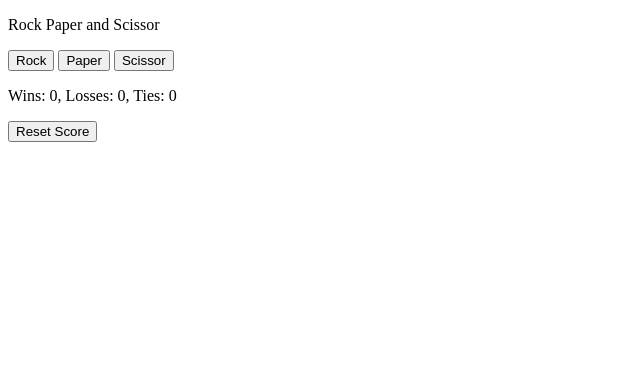
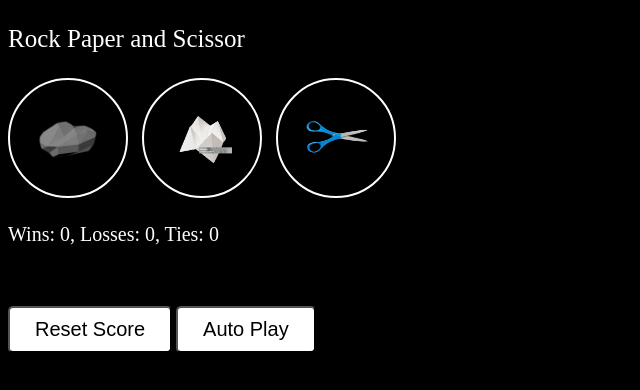
Before and after one commit to elijah571/rock-paper-scissor_game, a plain HTML site: page index.html in a window 1280 px wide. Shown: the whole page, without its empty margins (0-640 px from the left). Drawn offline with Linux system fonts and the light colour scheme.

Commit message:
added styles to the html elements.

```diff
--- a/app.js
+++ b/app.js
@@ -44,10 +44,21 @@ function playGame(playerMove) {
     }
     localStorage.setItem('score', JSON.stringify(score));
     updateScore();
-    document.querySelector('.js-moves').innerHTML = `You pick ${playerMove} and Computer Picked ${computerMove}`;
+    document.querySelector('.js-moves')
+        .innerHTML = `You  <img src="images/${playerMove}.png" alt="">, Computer <img src="images/${computerMove}.png" alt="">`;
 
     document.querySelector('.js-result').innerHTML = `${result}`;
 
+}
+
+function resetScore() {
+    score = {
+        wins: 0,
+        losses: 0,
+        ties: 0
+    };
+    localStorage.removeItem('score');
+    updateScore();
 }
 
 function updateScore(){
--- a/index.html
+++ b/index.html
@@ -9,13 +9,18 @@
 <body>
 
     <p>Rock Paper and Scissor</p>
-    <button onclick="playGame('rock');">Rock</button>
-    <button onclick="playGame('paper');">Paper</button>
-    <button onclick="playGame('scissors');">Scissor</button>
-    <p class="js-moves"></p>
-    <p class="js-result"></p>
-    <p class="js-score"></p>
-    <button>Reset Score</button>
+    <button onclick="playGame('rock');" class="img-button"><img src="images/rock.png" alt=""></button>
+
+    <button onclick="playGame('paper');" class="img-button"><img src="images/paper.png" alt=""></button>
+
+    <button onclick="playGame('scissors');" class="img-button"><img src="images/scissors.png" alt=""></button>
+
+    <p class="js-moves moves"></p>
+    <p class="js-result result"></p>
+    <p class="js-score score"></p>
+
+    <button onclick="resetScore();" class="reset">Reset Score</button>
+    <button class="auto-play">Auto Play</button>
     <script src="app.js"></script>
 </body>
 </html>
--- a/styles.css
+++ b/styles.css
@@ -0,0 +1,36 @@
+body{
+    background-color: black;
+
+}
+p{
+    color: white;
+    font-size: 25px;
+}
+.img-button{
+    background: transparent;
+    width: 120px;
+    height: 120px;
+    border-radius: 50%;
+    margin-right: 10px;
+    border: 2px solid white;
+    vertical-align: top;
+    gap: 10px;
+    cursor: pointer;
+
+}
+img{
+    max-width: 80px;
+    max-height: 80px;
+}
+.moves, .result, .score{
+  font-size: 20px;
+  margin-top: 25px;
+}
+.reset, .auto-play{
+    padding: 10px 25px;
+    border-radius: 5px;
+    background-color: white;
+    font-size: 20px;
+    margin-top: 40px;
+    cursor: pointer;
+}
```
Also changed, not shown: images/paper.jpg (deleted), images/paper.png (added), images/rock.jpg (deleted), images/rock.png (added), images/scissors.jpg (deleted), images/scissors.png (added).
